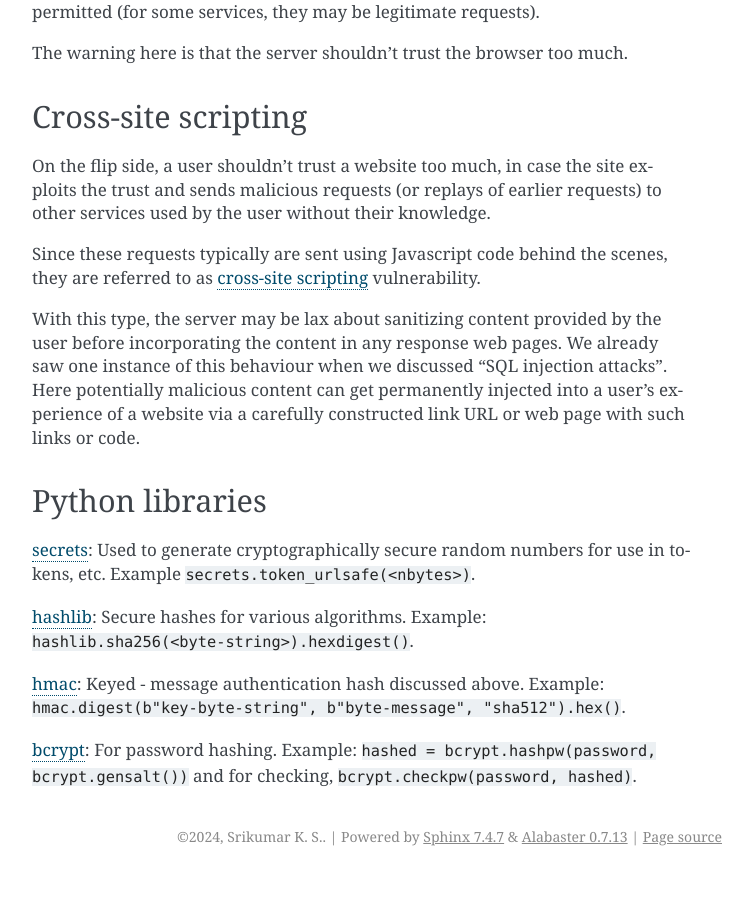
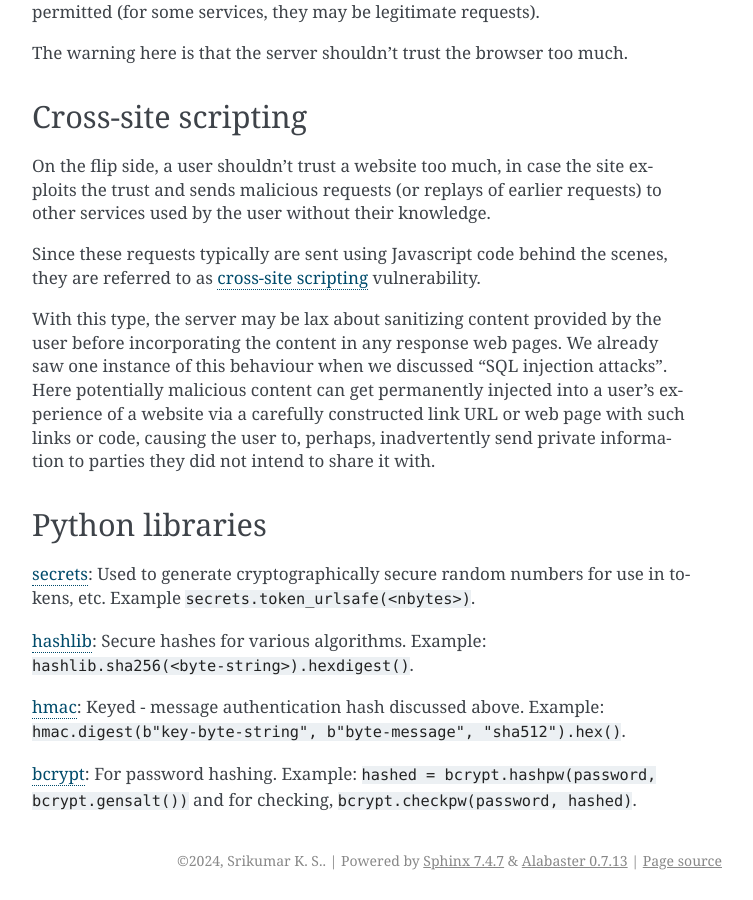
Before and after one commit to kreauniv/comp350, a Sphinx documentation site: the page built from source/trust.rst, in a window 1280 px wide and 900 px high, scrolled down 6899 px. Shown: the whole window, without its empty margins (388-1141 px from the left). Built offline with Sphinx 7.4.7, drawn with Linux system fonts in a browser that asks for light colours; before the commit the page ends 7775 px from its top, so only the background shows below that.

Commit message:
clarified

```diff
--- a/source/trust.rst
+++ b/source/trust.rst
@@ -290,7 +290,8 @@ user before incorporating the content in any response web pages. We already saw
 one instance of this behaviour when we discussed "SQL injection attacks". Here
 potentially malicious content can get permanently injected into a user's
 experience of a website via a carefully constructed link URL or web page with
-such links or code.
+such links or code, causing the user to, perhaps, inadvertently send private
+information to parties they did not intend to share it with.
 
 Python libraries
 ----------------
```
